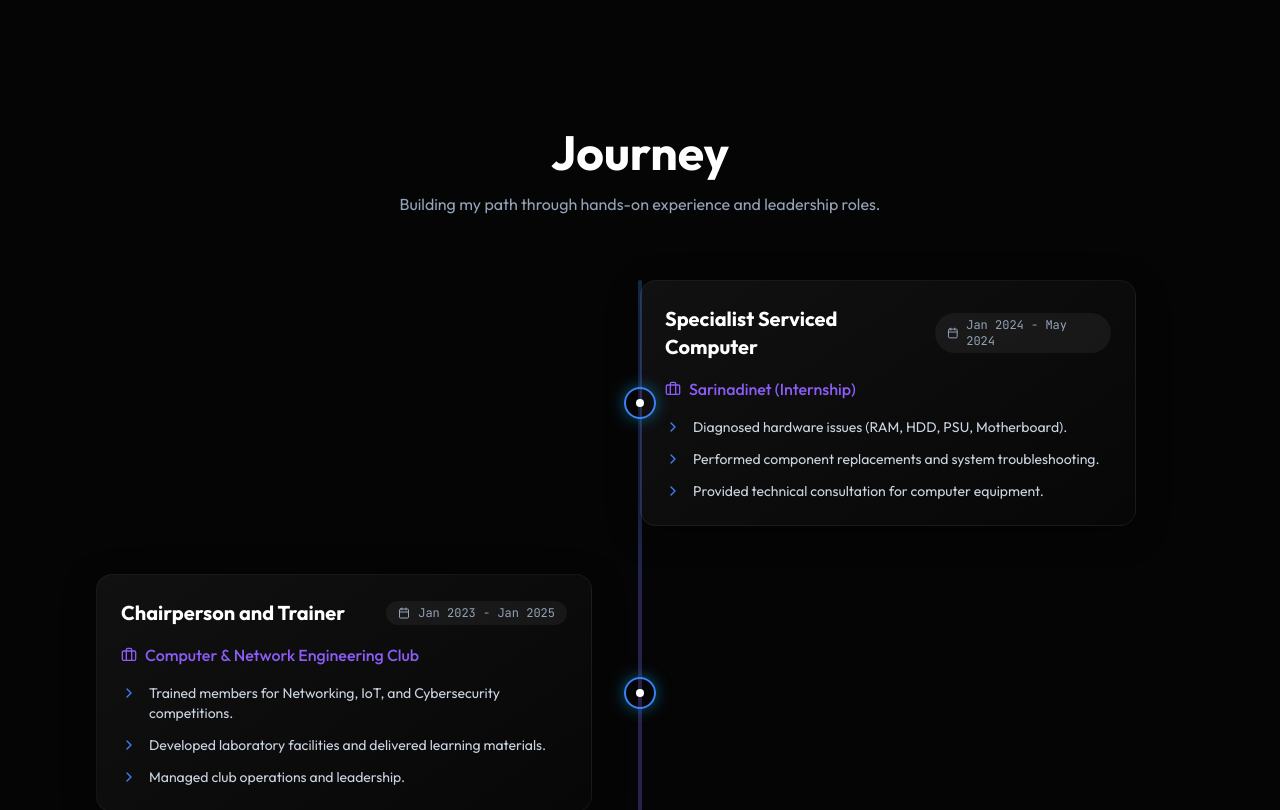
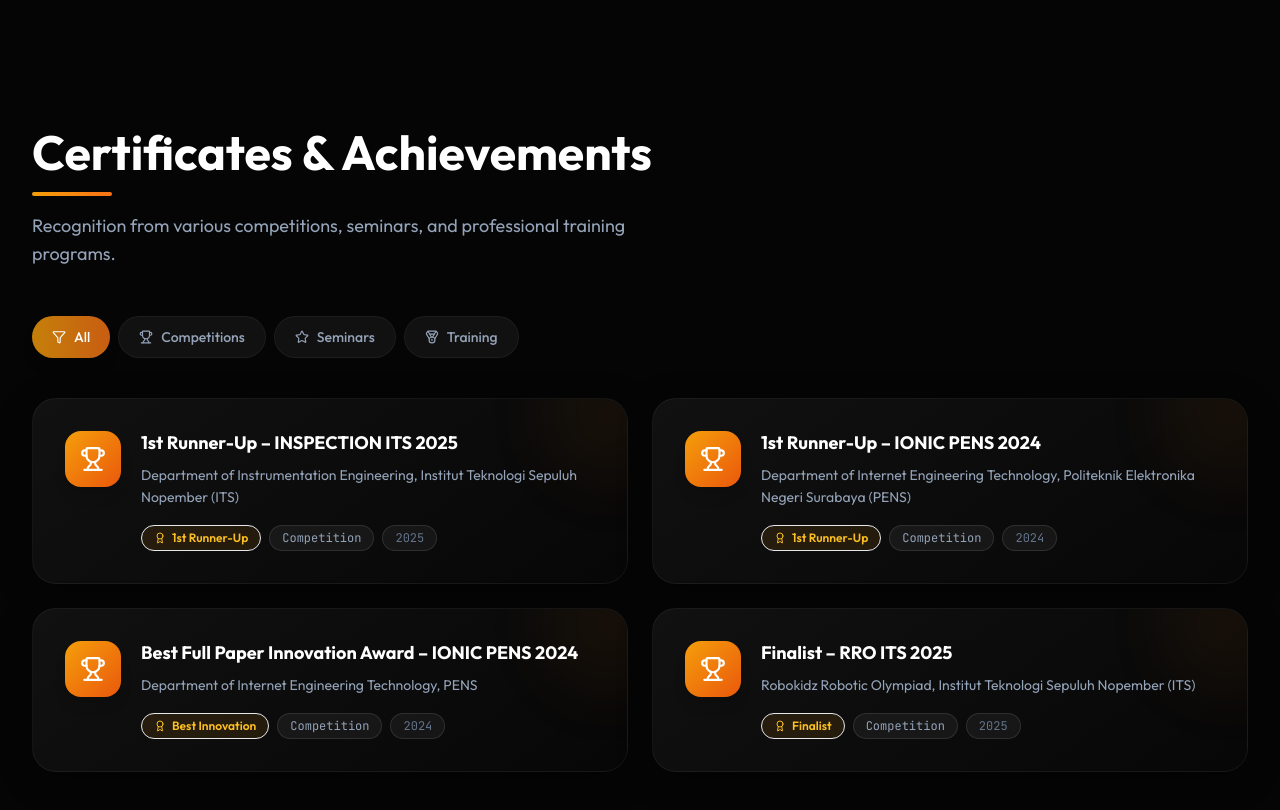
Before and after one commit to onlyarta56732-afk/adhitya-portfolio, a React (Vite) app: page / in a window 1280 px wide. Shown: the part 1600-2410 px from the top of the page. Built offline with nearby package versions, Linux system fonts and the light colour scheme.

Commit message:
Menambahkan fitur Certificates baru

```diff
--- a/App.tsx
+++ b/App.tsx
@@ -2,6 +2,7 @@ import React from 'react';
 import Navbar from './components/Navbar';
 import Hero from './components/Hero';
 import About from './components/About';
+import Certificates from './components/Certificates';
 import Experience from './components/Experience';
 import Projects from './components/Projects';
 import Contact from './components/Contact';
@@ -22,6 +23,7 @@ function App() {
       <main className="relative z-10 flex flex-col gap-0">
         <Hero />
         <About />
+        <Certificates />
         <Experience />
         <Projects />
         <Contact />
--- a/components/About.tsx
+++ b/components/About.tsx
@@ -26,11 +26,11 @@ const About: React.FC = () => {
             </div>
             <h3 className="text-2xl font-bold text-white mb-4">Bridging Hardware & Intelligence</h3>
             <p className="text-slate-300 leading-relaxed text-lg mb-6">
-              I am a Computer Engineering student at <span className="text-primary font-semibold">PENS Surabaya</span>, driven by a relentless curiosity for how things work.
+              I am a Computer Engineering student at <span className="text-primary font-semibold">Politeknik Elektronika Negeri Surabaya</span>, driven by a relentless curiosity for how things work.
               My journey involves merging the physical world with digital logic through IoT, Robotics, and Embedded Systems.
             </p>
             <div className="flex flex-wrap gap-3">
-              {['Kotlin', 'C++', 'IoT', 'Robotics', 'Node-RED', 'Linux', 'ROS', 'Python', 'React', 'Tailwind', 'Scientific papers', 'Computer Vision'].map((skill) => (
+              {['C++', 'IoT', 'Robotics', 'Node-RED', 'Linux', 'ROS', 'Python', 'React', 'Tailwind', 'Scientific papers', 'Computer Vision', 'Kotlin'].map((skill) => (
                 <span key={skill} className="px-3 py-1 bg-white/5 border border-white/10 rounded-lg text-sm text-primary font-mono">
                   {skill}
                 </span>
@@ -54,12 +54,12 @@ const About: React.FC = () => {
             </div>
             <div className="space-y-4">
               <div className="pl-4 border-l-2 border-white/10">
-                <div className="text-white font-medium">PENS Surabaya</div>
-                <div className="text-xs text-slate-500">Current Student</div>
+                <div className="text-white font-medium">Politeknik Elektronika Negeri Surabaya</div>
+                <div className="text-xs text-slate-500">Computer Engineering | 2025 - 2029</div>
               </div>
               <div className="pl-4 border-l-2 border-white/10">
-                <div className="text-white font-medium">SMK Antartika 2</div>
-                <div className="text-xs text-slate-500">2022 - 2025</div>
+                <div className="text-white font-medium">SMK Antartika 2 Sidoarjo</div>
+                <div className="text-xs text-slate-500">Computer and Network Engineering | 2022 - 2025</div>
               </div>
             </div>
           </motion.div>
--- /dev/null
+++ b/components/Certificates.tsx
@@ -0,0 +1,151 @@
+import React, { useState } from 'react';
+import { Award, Trophy, Medal, Star, Filter } from 'lucide-react';
+import { motion, AnimatePresence } from 'framer-motion';
+import { CERTIFICATES } from '../constants';
+import { Certificate } from '../types';
+
+const categoryConfig = {
+    competition: { icon: Trophy, color: 'from-amber-500 to-orange-600', bg: 'bg-amber-500/10', text: 'text-amber-400', label: 'Competition' },
+    seminar: { icon: Star, color: 'from-blue-500 to-cyan-600', bg: 'bg-blue-500/10', text: 'text-blue-400', label: 'Seminar' },
+    training: { icon: Medal, color: 'from-emerald-500 to-green-600', bg: 'bg-emerald-500/10', text: 'text-emerald-400', label: 'Training' },
+};
+
+const filters = [
+    { key: 'all', label: 'All' },
+    { key: 'competition', label: 'Competitions' },
+    { key: 'seminar', label: 'Seminars' },
+    { key: 'training', label: 'Training' },
+] as const;
+
+const Certificates: React.FC = () => {
+    const [activeFilter, setActiveFilter] = useState<string>('all');
+
+    const filtered = activeFilter === 'all'
+        ? CERTIFICATES
+        : CERTIFICATES.filter((c) => c.category === activeFilter);
+
+    return (
+        <section id="certificates" className="py-24 relative">
+            <div className="max-w-7xl mx-auto px-4 sm:px-6 lg:px-8">
+
+                {/* Section Header */}
+                <div className="mb-12">
+                    <h2 className="text-4xl md:text-5xl font-bold text-white mb-4">
+                        Certificates & Achievements
+                    </h2>
+                    <div className="h-1 w-20 bg-gradient-to-r from-amber-500 to-orange-500 rounded-full"></div>
+                    <p className="text-slate-400 mt-4 max-w-2xl text-lg">
+                        Recognition from various competitions, seminars, and professional training programs.
+                    </p>
+                </div>
+
+                {/* Filter Tabs */}
+                <div className="flex flex-wrap gap-2 mb-10">
+                    {filters.map((f) => (
+                        <button
+                            key={f.key}
+                            onClick={() => setActiveFilter(f.key)}
+                            className={`relative px-5 py-2.5 rounded-full text-sm font-medium transition-all duration-300 ${activeFilter === f.key
+                                    ? 'text-white shadow-lg'
+                                    : 'text-slate-400 hover:text-white bg-white/5 hover:bg-white/10 border border-white/5'
+                                }`}
+                        >
+                            {activeFilter === f.key && (
+                                <motion.div
+                                    layoutId="activeCertFilter"
+                                    className="absolute inset-0 bg-gradient-to-r from-amber-500/80 to-orange-500/80 rounded-full"
+                                    transition={{ type: 'spring', stiffness: 380, damping: 30 }}
+                                />
+                            )}
+                            <span className="relative z-10 flex items-center gap-2">
+                                {f.key === 'all' ? <Filter size={14} /> : React.createElement(categoryConfig[f.key as keyof typeof categoryConfig].icon, { size: 14 })}
+                                {f.label}
+                            </span>
+                        </button>
+                    ))}
+                </div>
+
+                {/* Certificates Grid */}
+                <motion.div layout className="grid grid-cols-1 md:grid-cols-2 gap-6">
+                    <AnimatePresence mode="popLayout">
+                        {filtered.map((cert, index) => (
+                            <CertificateCard key={cert.id} cert={cert} index={index} />
+                        ))}
+                    </AnimatePresence>
+                </motion.div>
+
+                {filtered.length === 0 && (
+                    <motion.div
+                        initial={{ opacity: 0 }}
+                        animate={{ opacity: 1 }}
+                        className="text-center py-16 text-slate-500"
+                    >
+                        <Award className="mx-auto mb-4 opacity-30" size={48} />
+                        <p>No certificates in this category yet.</p>
+                    </motion.div>
+                )}
+            </div>
+        </section>
+    );
+};
+
+const CertificateCard: React.FC<{ cert: Certificate; index: number }> = ({ cert, index }) => {
+    const config = categoryConfig[cert.category];
+    const IconComponent = config.icon;
+
+    return (
+        <motion.div
+            layout
+            initial={{ opacity: 0, y: 30, scale: 0.95 }}
+            animate={{ opacity: 1, y: 0, scale: 1 }}
+            exit={{ opacity: 0, y: -20, scale: 0.95 }}
+            transition={{ duration: 0.4, delay: index * 0.08 }}
+            className="glass-card rounded-3xl p-6 md:p-8 relative overflow-hidden group hover:bg-white/[0.06] transition-all duration-300"
+        >
+            {/* Decorative glow */}
+            <div className={`absolute -top-12 -right-12 w-32 h-32 bg-gradient-to-br ${config.color} rounded-full opacity-[0.07] group-hover:opacity-[0.12] blur-2xl transition-opacity duration-500`} />
+
+            <div className="relative z-10 flex gap-5">
+                {/* Icon */}
+                <div className={`flex-shrink-0 w-14 h-14 rounded-2xl bg-gradient-to-br ${config.color} flex items-center justify-center shadow-lg`}>
+                    <IconComponent className="text-white" size={26} />
+                </div>
+
+                {/* Content */}
+                <div className="flex-1 min-w-0">
+                    <div className="flex items-start justify-between gap-3 mb-2">
+                        <h3 className="text-lg font-bold text-white leading-snug group-hover:text-amber-100 transition-colors">
+                            {cert.title}
+                        </h3>
+                    </div>
+
+                    <p className="text-slate-400 text-sm mb-4 leading-relaxed">
+                        {cert.issuer}
+                    </p>
+
+                    <div className="flex flex-wrap items-center gap-2">
+                        {/* Achievement Badge */}
+                        {cert.achievement && (
+                            <span className={`inline-flex items-center gap-1.5 px-3 py-1 rounded-full text-xs font-semibold ${config.bg} ${config.text} border border-current/10`}>
+                                <Award size={12} />
+                                {cert.achievement}
+                            </span>
+                        )}
+
+                        {/* Category Badge */}
+                        <span className="px-3 py-1 bg-white/5 border border-white/10 rounded-full text-xs text-slate-400 font-mono">
+                            {config.label}
+                        </span>
+
+                        {/* Year */}
+                        <span className="px-3 py-1 bg-white/5 border border-white/10 rounded-full text-xs text-slate-500 font-mono">
+                            {cert.date}
+                        </span>
+                    </div>
+                </div>
+            </div>
+        </motion.div>
+    );
+};
+
+export default Certificates;
--- a/components/Navbar.tsx
+++ b/components/Navbar.tsx
@@ -1,5 +1,5 @@
 import React, { useState, useEffect } from 'react';
-import { Menu, X, Cpu, Home, User, Briefcase, Code, Mail } from 'lucide-react';
+import { Menu, X, Cpu, Home, User, Briefcase, Code, Mail, Award } from 'lucide-react';
 import { motion, AnimatePresence } from 'framer-motion';
 import { NAV_ITEMS } from '../constants';
 
@@ -19,6 +19,7 @@ const Navbar: React.FC = () => {
     switch (label) {
       case 'Home': return <Home size={18} />;
       case 'About': return <User size={18} />;
+      case 'Certificates': return <Award size={18} />;
       case 'Experience': return <Briefcase size={18} />;
       case 'Projects': return <Code size={18} />;
       case 'Contact': return <Mail size={18} />;
--- a/constants.ts
+++ b/constants.ts
@@ -1,11 +1,47 @@
-import { Experience, Project } from './types';
+import { Certificate, Experience, Project } from './types';
 
 export const NAV_ITEMS = [
   { label: 'Home', href: '#home' },
   { label: 'About', href: '#about' },
+  { label: 'Certificates', href: '#certificates' },
   { label: 'Experience', href: '#experience' },
   { label: 'Projects', href: '#projects' },
   { label: 'Contact', href: '#contact' },
+];
+
+export const CERTIFICATES: Certificate[] = [
+  {
+    id: 1,
+    title: '1st Runner-Up – INSPECTION ITS 2025',
+    issuer: 'Department of Instrumentation Engineering, Institut Teknologi Sepuluh Nopember (ITS)',
+    date: '2025',
+    category: 'competition',
+    achievement: '1st Runner-Up',
+  },
+  {
+    id: 2,
+    title: '1st Runner-Up – IONIC PENS 2024',
+    issuer: 'Department of Internet Engineering Technology, Politeknik Elektronika Negeri Surabaya (PENS)',
+    date: '2024',
+    category: 'competition',
+    achievement: '1st Runner-Up',
+  },
+  {
+    id: 3,
+    title: 'Best Full Paper Innovation Award – IONIC PENS 2024',
+    issuer: 'Department of Internet Engineering Technology, PENS',
+    date: '2024',
+    category: 'competition',
+    achievement: 'Best Innovation',
+  },
+  {
+    id: 4,
+    title: 'Finalist – RRO ITS 2025',
+    issuer: 'Robokidz Robotic Olympiad, Institut Teknologi Sepuluh Nopember (ITS)',
+    date: '2025',
+    category: 'competition',
+    achievement: 'Finalist',
+  },
 ];
 
 export const PROJECTS: Project[] = [
```
Also changed, not shown: types.ts (+9 -0 lines).
